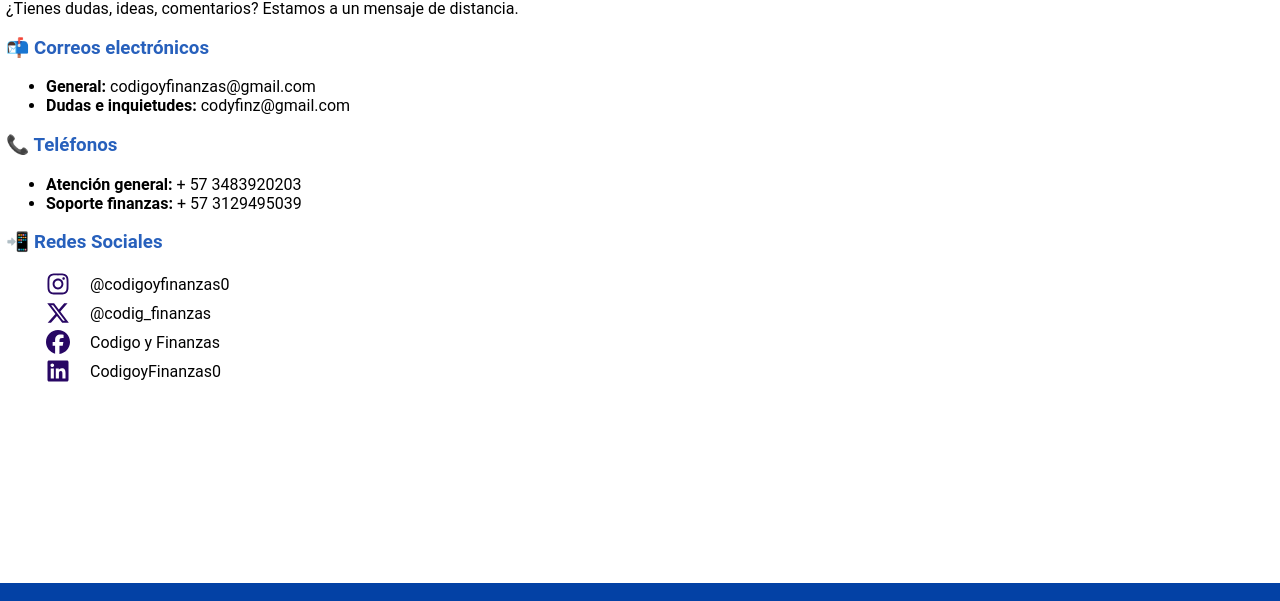
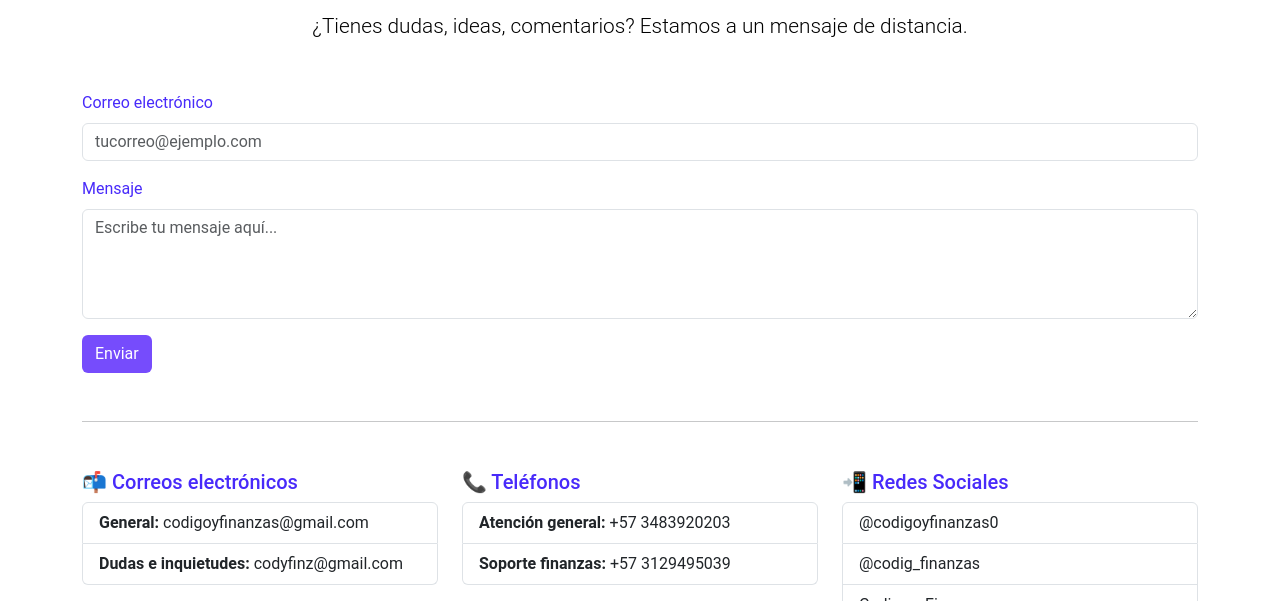
Before and after one commit to Kilerwin/refactor-blog, a plain HTML site: page contactanos.html in a window 1280 px wide. Shown: the part 99-700 px from the top of the page. Drawn offline with nearby package versions, Linux system fonts and the light colour scheme.

Commit message:
agregando mis cambios

```diff
--- a/contactanos.html
+++ b/contactanos.html
@@ -4,12 +4,13 @@
   <meta charset="UTF-8">
   <meta name="viewport" content="width=device-width, initial-scale=1.0">
   <title>Contáctanos</title>
+  <link href="https://cdn.jsdelivr.net/npm/bootstrap@5.3.5/dist/css/bootstrap.min.css" rel="stylesheet" integrity="sha384-SgOJa3DmI69IUzQ2PVdRZhwQ+dy64/BUtbMJw1MZ8t5HZApcHrRKUc4W0kG879m7" crossorigin="anonymous">
   <link rel="stylesheet" href="style_contactanos.css">
   <link rel="stylesheet" href="style_nav.css">
   <link rel="stylesheet" href="style_footer.css">
 </head>
 <body>
-  <div class="container">
+  <div class="sub-container">
     <header>
       <nav>
         <section>
@@ -27,34 +28,63 @@
         </section>
       </nav>
     </header>
-    <main>
-      <h2>¡Contáctanos!</h2>
-      <p>¿Tienes dudas, ideas, comentarios? Estamos a un mensaje de distancia.</p>
+    <main class="container mt-5 text-center">
+      <h2 class="mb-4 fw-bold titulo-custom">¡Contáctanos!</h2>
+      <p class="lead subtitulo-custom">¿Tienes dudas, ideas, comentarios? Estamos a un mensaje de distancia.</p>
 
-      <h3>📬 Correos electrónicos</h3>
-      <ul>
-        <li><strong>General: </strong>codigoyfinanzas@gmail.com</li>
-        <li><strong>Dudas e inquietudes: </strong>codyfinz@gmail.com</li>
-      </ul>
+      <form id="contactForm" class="mt-5">
+        <div class="mb-3 text-start">
+          <label for="email" class="form-label titulo-custom">Correo electrónico</label>
+          <input type="email" class="form-control" id="email" placeholder="tucorreo@ejemplo.com" required>
+        </div>
 
+        <div class="mb-3 text-start">
+          <label for="message" class="form-label titulo-custom">Mensaje</label>
+          <textarea class="form-control" id="message" rows="4" placeholder="Escribe tu mensaje aquí..." required></textarea>
+        </div>
 
-      <h3>📞 Teléfonos</h3>
-      <ul>
-        <li><strong>Atención general: </strong> + 57 3483920203</li>
-        <li><strong>Soporte finanzas: </strong> + 57 3129495039</li>
-      </ul>
+        <div class="text-start">
+          <button type="submit" class="btn btn-custom">Enviar</button>
+        </div>
+      </form>
 
-      <h3>📲 Redes Sociales</h3>
-      <ul class="redes-list">
-        <li><svg xmlns="http://www.w3.org/2000/svg" viewBox="0 0 448 512"class="icono"><path d="M224.1 141c-63.6 0-114.9 51.3-114.9 114.9s51.3 114.9 114.9 114.9S339 319.5 339 255.9 287.7 141 224.1 141zm0 189.6c-41.1 0-74.7-33.5-74.7-74.7s33.5-74.7 74.7-74.7 74.7 33.5 74.7 74.7-33.6 74.7-74.7 74.7zm146.4-194.3c0 14.9-12 26.8-26.8 26.8-14.9 0-26.8-12-26.8-26.8s12-26.8 26.8-26.8 26.8 12 26.8 26.8zm76.1 27.2c-1.7-35.9-9.9-67.7-36.2-93.9-26.2-26.2-58-34.4-93.9-36.2-37-2.1-147.9-2.1-184.9 0-35.8 1.7-67.6 9.9-93.9 36.1s-34.4 58-36.2 93.9c-2.1 37-2.1 147.9 0 184.9 1.7 35.9 9.9 67.7 36.2 93.9s58 34.4 93.9 36.2c37 2.1 147.9 2.1 184.9 0 35.9-1.7 67.7-9.9 93.9-36.2 26.2-26.2 34.4-58 36.2-93.9 2.1-37 2.1-147.8 0-184.8zM398.8 388c-7.8 19.6-22.9 34.7-42.6 42.6-29.5 11.7-99.5 9-132.1 9s-102.7 2.6-132.1-9c-19.6-7.8-34.7-22.9-42.6-42.6-11.7-29.5-9-99.5-9-132.1s-2.6-102.7 9-132.1c7.8-19.6 22.9-34.7 42.6-42.6 29.5-11.7 99.5-9 132.1-9s102.7-2.6 132.1 9c19.6 7.8 34.7 22.9 42.6 42.6 11.7 29.5 9 99.5 9 132.1s2.7 102.7-9 132.1z"/></svg> @codigoyfinanzas0</li>
-        <li><svg xmlns="http://www.w3.org/2000/svg" viewBox="0 0 512 512"class="icono"><path d="M389.2 48h70.6L305.6 224.2 487 464H345L233.7 318.6 106.5 464H35.8L200.7 275.5 26.8 48H172.4L272.9 180.9 389.2 48zM364.4 421.8h39.1L151.1 88h-42L364.4 421.8z"/></svg>@codig_finanzas </li>
-        <li><svg xmlns="http://www.w3.org/2000/svg" viewBox="0 0 512 512"class="icono"><path d="M512 256C512 114.6 397.4 0 256 0S0 114.6 0 256C0 376 82.7 476.8 194.2 504.5V334.2H141.4V256h52.8V222.3c0-87.1 39.4-127.5 125-127.5c16.2 0 44.2 3.2 55.7 6.4V172c-6-.6-16.5-1-29.6-1c-42 0-58.2 15.9-58.2 57.2V256h83.6l-14.4 78.2H287V510.1C413.8 494.8 512 386.9 512 256h0z"/></svg>Codigo y Finanzas </li>
-        <li><svg xmlns="http://www.w3.org/2000/svg" viewBox="0 0 448 512"class="icono"><path d="M416 32H31.9C14.3 32 0 46.5 0 64.3v383.4C0 465.5 14.3 480 31.9 480H416c17.6 0 32-14.5 32-32.3V64.3c0-17.8-14.4-32.3-32-32.3zM135.4 416H69V202.2h66.5V416zm-33.2-243c-21.3 0-38.5-17.3-38.5-38.5S80.9 96 102.2 96c21.2 0 38.5 17.3 38.5 38.5 0 21.3-17.2 38.5-38.5 38.5zm282.1 243h-66.4V312c0-24.8-.5-56.7-34.5-56.7-34.6 0-39.9 27-39.9 54.9V416h-66.4V202.2h63.7v29.2h.9c8.9-16.8 30.6-34.5 62.9-34.5 67.2 0 79.7 44.3 79.7 101.9V416z"/></svg>CodigoyFinanzas0</li>
+      <div id="alertSuccess" class="alert alert-success alert-dismissible fade show mt-4 d-none" role="alert">
+        ¡Tu mensaje ha sido enviado con éxito!
+        <button type="button" class="btn-close" data-bs-dismiss="alert" aria-label="Cerrar"></button>
+      </div>
 
-      </ul>
+      <hr class="my-5">
 
+<div class="row text-start">
+  <div class="col-md-4 mb-4 titulo-custom">
+    <h5 class="titulo-custom">📬 Correos electrónicos</h5>
+    <ul class="list-group">
+      <li class="list-group-item"><strong>General:</strong> codigoyfinanzas@gmail.com</li>
+      <li class="list-group-item"><strong>Dudas e inquietudes:</strong> codyfinz@gmail.com</li>
+    </ul>
+  </div>
+
+  <div class="col-md-4 mb-4">
+    <h5 class="titulo-custom">📞 Teléfonos</h5>
+    <ul class="list-group">
+      <li class="list-group-item"><strong>Atención general:</strong> +57 3483920203</li>
+      <li class="list-group-item"><strong>Soporte finanzas:</strong> +57 3129495039</li>
+    </ul>
+  </div>
+
+  <div class="col-md-4 mb-4 titulo-custom">
+    <h5 class="titulo-custom">📲 Redes Sociales</h5>
+    <ul class="list-group">
+      <li class="list-group-item">@codigoyfinanzas0</li>
+      <li class="list-group-item">@codig_finanzas</li>
+      <li class="list-group-item">Codigo y Finanzas</li>
+      <li class="list-group-item">CodigoyFinanzas0</li>
+    </ul>
+  </div>
+</div>
 
     </main>
+
     <footer>
       <section>
         <figure>
@@ -74,5 +104,7 @@
       </section>
     </footer>
   </div>
+  <script src="script.js"></script>
+  <script src="https://cdn.jsdelivr.net/npm/bootstrap@5.3.2/dist/js/bootstrap.bundle.min.js"></script>
 </body>
 </html>
--- /dev/null
+++ b/script.js
@@ -0,0 +1,10 @@
+document.getElementById('contactForm').addEventListener('submit', function (e) {
+    e.preventDefault();
+
+
+    const alertBox = document.getElementById('alertSuccess');
+    alertBox.classList.remove('d-none');
+
+
+    document.getElementById('contactForm').reset();
+  });
--- a/style_contactanos.css
+++ b/style_contactanos.css
@@ -1,4 +1,4 @@
-.container {
+.sub-container {
   display: grid;
   min-height: 100dvh;
   grid-template-rows:
@@ -26,3 +26,17 @@ h2{
   fill: rgb(40, 7, 100);
   margin-right: 20px;
 }
+
+.titulo-custom {
+  color: var(--site-color-tittle);
+}
+
+.subtitulo-custom {
+  color: var(--site-color-text-black);
+  font-size: 1.3rem;
+}
+
+.btn-custom {
+  background-color: var(--site-color-button);
+  color: var(--site-color-text-white)
+}
--- a/style_footer.css
+++ b/style_footer.css
@@ -1,4 +1,4 @@
-.container {
+.sub-container {
   display: grid;
   min-height: 100dvh;
   grid-template-rows:
--- a/style_nav.css
+++ b/style_nav.css
@@ -17,7 +17,7 @@ h1,h2,h3,h4,h5,h6 {
   color: rgb(39, 96, 188);
 }
 
-.container {
+.sub-container {
   display: grid;
   min-height: 100dvh;
   grid-template-rows:
```
